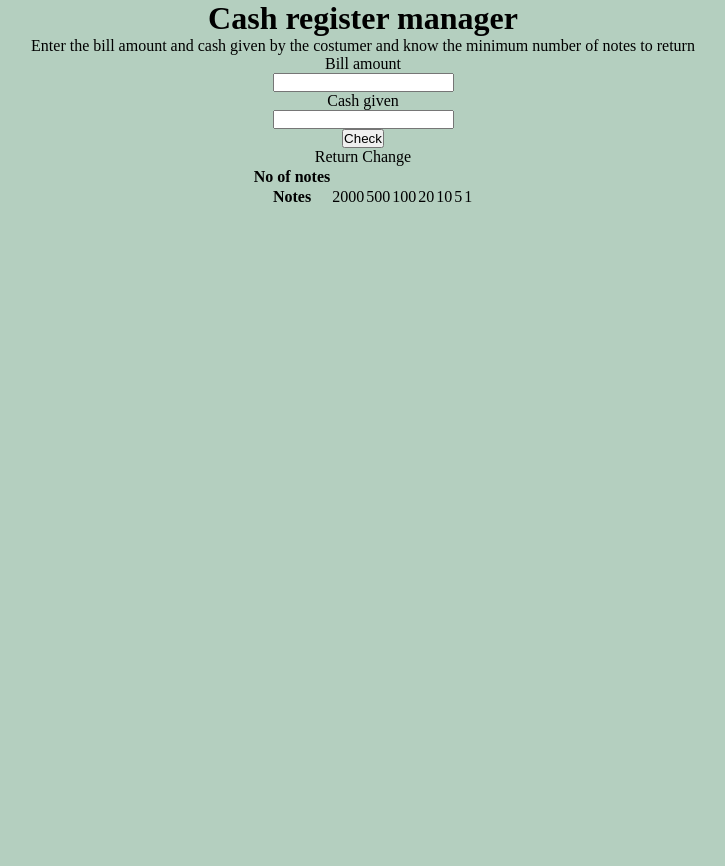
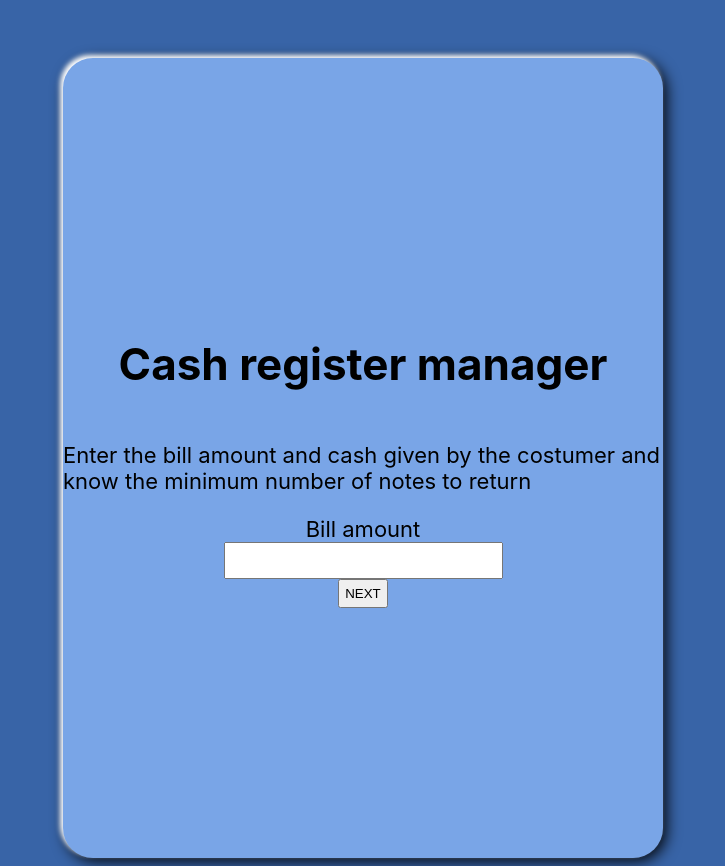
Before and after one commit to kotesh-arya/Cash-registerapp, a plain HTML site: page index.html in a window 1280 px wide. Shown: the whole page, without its empty margins (277-1002 px from the left). Before the commit the page ends 800 px from the top, so only its background shows below. Drawn offline with Linux system fonts and the light colour scheme.

Commit message:
updated next functionality

```diff
--- a/index.html
+++ b/index.html
@@ -1,17 +1,22 @@
 <!DOCTYPE html>
 <html lang="en">
+
 <head>
     <meta charset="UTF-8">
     <meta name="viewport" content="width=device-width, initial-scale=1.0">
     <link rel="stylesheet" href="styles.css">
     <title>Document</title>
 </head>
+
 <body>
     <div class="container">
         <h1>Cash register manager</h1>
         <p>Enter the bill amount and cash given by the costumer and know the minimum number of notes to return</p>
         <label for="bill-amount">Bill amount</label>
         <input id="bill-amount" type="text">
+        <button id="next-btn">NEXT</button>
+        <div id="reveal-div">
+
             <label for="cash-given">Cash given</label>
             <input id="cash-given" type="text">
             <button id="check-amount">Check</button>
@@ -42,6 +47,7 @@
                 </tr>
             </table>
         </div>
+    </div>
 </body>
 
 <script src="index.js"></script>
--- a/index.js
+++ b/index.js
@@ -1,9 +1,18 @@
 const billAmount = document.querySelector("#bill-amount");
+const nextButton = document.querySelector("#next-btn");
+const revealPart = document.querySelector("#reveal-div");
 const cashGiven = document.querySelector("#cash-given");
 const checkButton = document.querySelector("#check-amount")
 const message = document.querySelector("#error-message")
 const noteArray = [2000,500,100,20,10,5,1];
 const numberOfNotes = document.querySelectorAll(".no-of-notes")
+
+revealPart.style.display = "none";
+
+nextButton.addEventListener("click",()=>{
+    revealPart.style.display = "block";
+
+})
 
 checkButton.addEventListener("click", () => {
     message.style.display = "none";
--- a/styles.css
+++ b/styles.css
@@ -1,15 +1,43 @@
 *{
-    margin: 0;
-    padding: 0;
+
    box-sizing: border-box;
 }
 body{
-    background-color: rgb(180, 207, 191);
-}
-.container{
+    background-color: #3864a7;
     display: flex;
     justify-content: center;
     align-items: center;
     flex-direction: column;
-    background-color: rgb(180, 207, 191);
+    font-family: -apple-system, BlinkMacSystemFont, 'Segoe UI', Roboto, Oxygen, Ubuntu, Cantarell, 'Open Sans', 'Helvetica Neue', sans-serif;
+    font-size: 22px;
 }
+.container{
+    margin-top: 50px;
+    width: 600px;
+    height: 800px;
+    display: flex;
+    justify-content: center;
+    align-items: center;
+    flex-direction: column;
+    background-color: #79a5e7;
+    box-shadow: -3px -3px 5px #ffffff, 3px 3px 15px #000000;
+    border-radius: 30px;
+}
+
+table{
+    margin: 40px;
+    border: 2px solid black;
+    border-collapse: collapse;
+}
+table tr td, th{
+    border: 2px solid black;
+    padding: 10px;
+}
+input {
+    padding: 5px;
+    text-align: center;
+    font-size: 20px;
+}
+button{
+    padding:5px ;
+}
```
Lines whose indentation alone changed are shown as unchanged.
